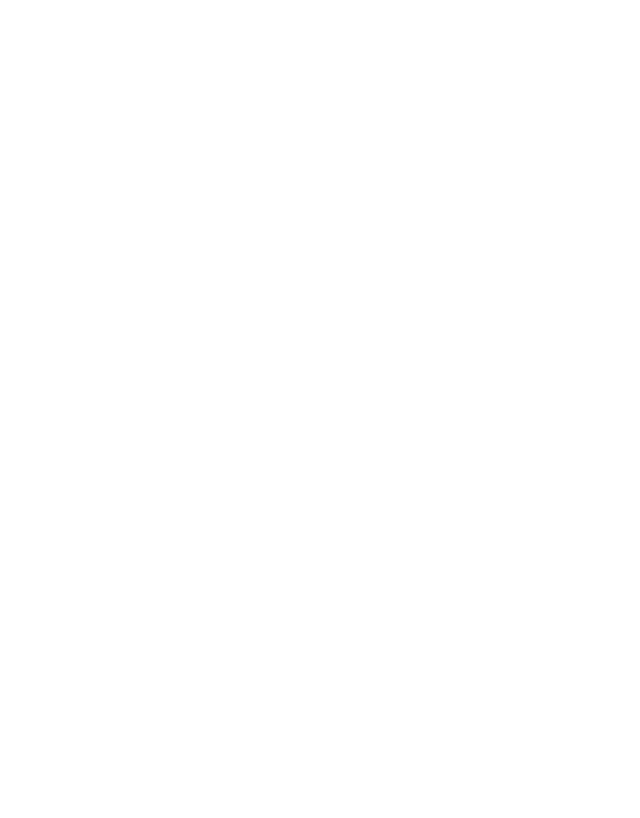
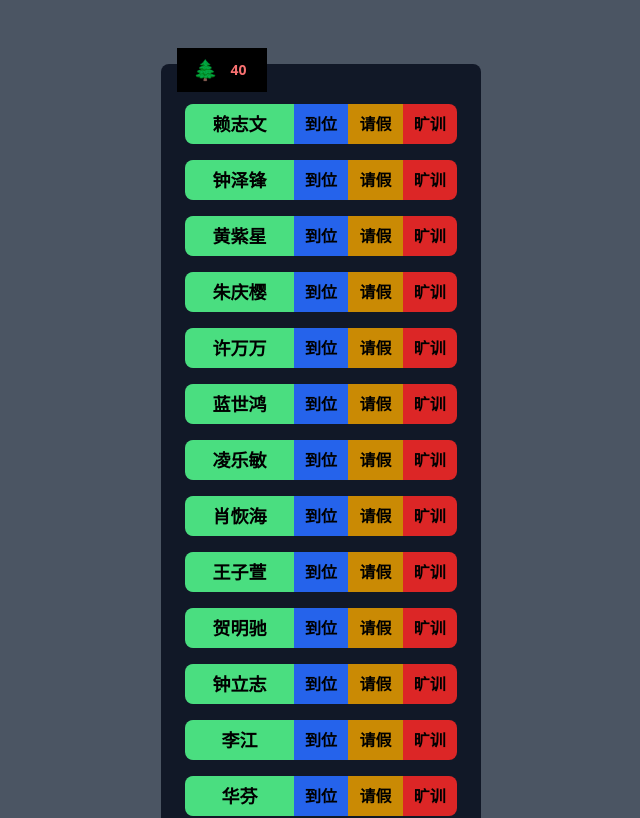
Before and after one commit to zhu-hong/rc, a Vue app: page / in a window 1280 px wide. Shown: the top 818 px of the page, without its empty margins (319-959 px from the left). Built offline with nearby package versions, Linux system fonts and the light colour scheme.

Commit message:
展示所有名字

```diff
--- a/src/App.vue
+++ b/src/App.vue
@@ -1,8 +1,19 @@
 <script setup>
+import { pendings } from './data'
+import Plaque from './components/Plaque/index.vue'
 </script>
 
 <template>
+  <main class="max-w-full min-h-screen bg-gray-600 py-8">
+    <plaque :pendings="pendings" v-show="pendings.length"></plaque>
+  </main>
 </template>
 
 <style>
+* {
+  user-select: none;
+}
+::-webkit-scrollbar {
+  display: none;
+}
 </style>
--- /dev/null
+++ b/src/components/Plaque/index.vue
@@ -0,0 +1,24 @@
+<script setup>
+import Item from './item.vue';
+defineProps({
+  pendings: Array
+})
+</script>
+
+<template>
+  <div class="relative w-80 mx-auto my-8 p-6 pt-10 bg-gray-900 rounded-lg">
+    <section
+      class="absolute -top-4 left-4 px-4 py-2 bg-black text-green-500 text-xl grid grid-cols-2 gap-2"
+    >
+      🌲
+      <small
+        class="text-sm text-red-400 font-bold grid place-items-center"
+      >{{ pendings.length }}</small>
+    </section>
+      <div class="w-full grid gap-4 origin-top-left">
+        <template v-for="member in pendings" :key="member.id">
+          <item :member="member"></item>
+        </template>
+      </div>
+  </div>
+</template>
--- /dev/null
+++ b/src/components/Plaque/item.vue
@@ -0,0 +1,23 @@
+<script setup>
+import { statusInfo } from '../../data'
+defineProps({
+  member: Object
+})
+</script>
+
+<template>
+  <div class="w-full h-10 grid grid-cols-5 rounded-lg overflow-hidden">
+    <span
+      class="grid place-items-center col-span-2 bg-green-400 text-lg font-bold"
+    >
+      {{ member.name }}
+    </span>
+    <template v-for="status in statusInfo">
+      <button
+        :class="['font-semibold rounded-none', status.color]"
+      >
+        {{ status.text }}
+      </button>
+    </template>
+  </div>
+</template>
--- /dev/null
+++ b/src/data/index.js
@@ -0,0 +1,71 @@
+import { reactive, computed } from "@vue/reactivity";
+
+// 总名单
+const list = reactive([
+  { name: '赖志文', id: 0, status: 'pending' },
+  { name: '钟泽锋', id: 1, status: 'pending' },
+  { name: '黄紫星', id: 2, status: 'pending' },
+  { name: '朱庆樱', id: 3, status: 'pending' },
+  { name: '许万万', id: 4, status: 'pending' },
+  { name: '蓝世鸿', id: 5, status: 'pending' },
+  { name: '凌乐敏', id: 6, status: 'pending' },
+  { name: '肖恢海', id: 7, status: 'pending' },
+  { name: '王子萱', id: 8, status: 'pending' },
+  { name: '贺明驰', id: 9, status: 'pending' },
+  { name: '钟立志', id: 10, status: 'pending' },
+  { name: '李江', id: 11, status: 'pending' },
+  { name: '华芬', id: 12, status: 'pending' },
+  { name: '周静宁', id: 13, status: 'pending' },
+  { name: '程艺', id: 14, status: 'pending' },
+  { name: '席朵', id: 15, status: 'pending' },
+  { name: '郑嘉乐', id: 16, status: 'pending' },
+  { name: '钟文辉', id: 17, status: 'pending' },
+  { name: '徐湘泉', id: 18, status: 'pending' },
+  { name: '车俊江', id: 19, status: 'pending' },
+  { name: '孙景晖', id: 20, status: 'pending' },
+  { name: '刘陆', id: 21, status: 'pending' },
+  { name: '邹星', id: 22, status: 'pending' },
+  { name: '罗京', id: 23, status: 'pending' },
+  { name: '侯晨辉', id: 24, status: 'pending' },
+  { name: '兰尘', id: 25, status: 'pending' },
+  { name: '赵梓良', id: 26, status: 'pending' },
+  { name: '钟玉婷', id: 27, status: 'pending' },
+  { name: '白健', id: 28, status: 'pending' },
+  { name: '孔俊辉', id: 29, status: 'pending' },
+  { name: '晁毅', id: 30, status: 'pending' },
+  { name: '甘玉玲', id: 31, status: 'pending' },
+  { name: '谢京盛', id: 32, status: 'pending' },
+  { name: '姚瑞', id: 33, status: 'pending' },
+  { name: '文建伟', id: 34, status: 'pending' },
+  { name: '谢家豪', id: 35, status: 'pending' },
+  { name: '任致澎', id: 36, status: 'pending' },
+  { name: '张林祯', id: 37, status: 'pending' },
+  { name: '何国玺', id: 38, status: 'pending' },
+  { name: '吴佳', id: 39, status: 'pending' }
+]);
+
+const pendings = computed(() => list.filter(item => item.status === 'pending'))
+
+const statusInfo = [
+  {
+    status: 'arrive',
+    text: '到位',
+    color: 'bg-blue-600'
+  },
+  {
+    status: 'leave',
+    text: '请假',
+    color: 'bg-yellow-600'
+  },
+  {
+    status: 'absent',
+    text: '旷训',
+    color: 'bg-red-600'
+  }
+]
+
+export {
+  list,
+  pendings,
+  statusInfo
+}
```
